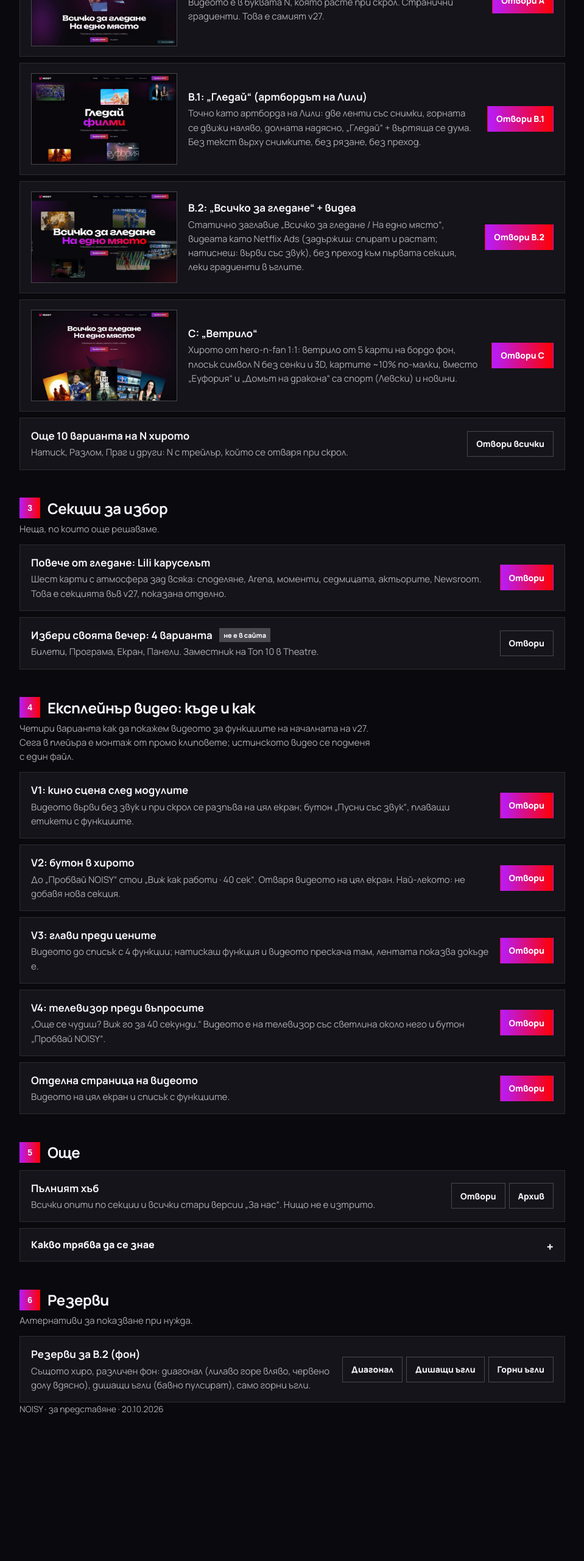
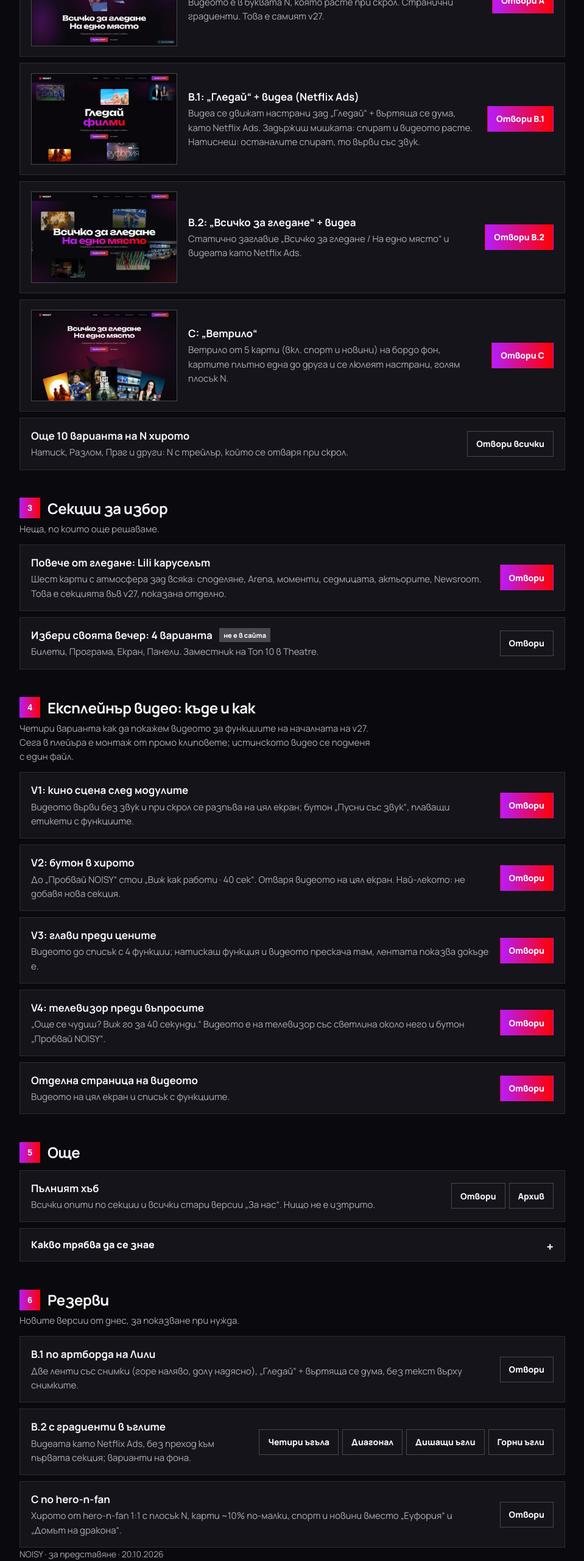
Before and after one commit to BukiZvqra/noisy-hub, a plain HTML site: page index.html in a window 1280 px wide. Shown: the part 1114-3674 px from the top of the page at 61% size, without its empty margins (160-1119 px from the left). Before the commit the page ends 3436 px from the top, so only its background shows below. Drawn offline with Linux system fonts and the light colour scheme; a web font is replaced by a local one.

Commit message:
hub: main = previous versions, today's new in Reserves; B/C on GitHub Pages

```diff
--- a/index.html
+++ b/index.html
@@ -47,9 +47,9 @@
 
 <section><h2><span class="n">2</span>Избор на хиро (първият екран)</h2><p class="sub">Четири варианта на началната (A, B.1, B.2, C), различават се само по хирото. Всичко отдолу е същото като във v27. Хирото на v27 е версия A.</p>
 <div class="it opt"><img class="th" src="assets/opt-a.jpg?v=4" alt="" width="320" height="200" loading="lazy"><div><b>A: N със градиенти <span class="tag">последна версия</span></b><p>Видеото е в буквата N, която расте при скрол. Странични градиенти. Това е самият v27.</p></div><div class="go"><a class="pri" href="https://noisy-v27.vercel.app/" target="_blank" rel="noopener">Отвори A</a></div></div>
-<div class="it opt"><img class="th" src="assets/opt-b1.jpg?v=4" alt="" width="320" height="200" loading="lazy"><div><b>B.1: „Гледай“ (артбордът на Лили)</b><p>Точно като артборда на Лили: две ленти със снимки, горната се движи наляво, долната надясно, „Гледай“ + въртяща се дума. Без текст върху снимките, без рязане, без преход.</p></div><div class="go"><a class="pri" href="https://noisy-home-b.vercel.app/" target="_blank" rel="noopener">Отвори B.1</a></div></div>
-<div class="it opt"><img class="th" src="assets/opt-b2.jpg?v=4" alt="" width="320" height="200" loading="lazy"><div><b>B.2: „Всичко за гледане“ + видеа</b><p>Статично заглавие „Всичко за гледане / На едно място“, видеата като Netflix Ads (задържиш: спират и растат; натиснеш: върви със звук), без преход към първата секция, леки градиенти в ъглите.</p></div><div class="go"><a class="pri" href="https://noisy-home-b.vercel.app/b2.html" target="_blank" rel="noopener">Отвори B.2</a></div></div>
-<div class="it opt"><img class="th" src="assets/opt-c.jpg?v=4" alt="" width="320" height="200" loading="lazy"><div><b>C: „Ветрило“</b><p>Хирото от hero-n-fan 1:1: ветрило от 5 карти на бордо фон, плосък символ N без сенки и 3D, картите ~10% по-малки, вместо „Еуфория“ и „Домът на дракона“ са спорт (Левски) и новини.</p></div><div class="go"><a class="pri" href="https://noisy-home-c.vercel.app/" target="_blank" rel="noopener">Отвори C</a></div></div>
+<div class="it opt"><img class="th" src="assets/opt-b1.jpg?v=4" alt="" width="320" height="200" loading="lazy"><div><b>B.1: „Гледай“ + видеа (Netflix Ads)</b><p>Видеа се движат настрани зад „Гледай“ + въртяща се дума, като Netflix Ads. Задържиш мишката: спират и видеото расте. Натиснеш: останалите спират, то върви със звук.</p></div><div class="go"><a class="pri" href="https://bukizvqra.github.io/noisy-home-b/" target="_blank" rel="noopener">Отвори B.1</a></div></div>
+<div class="it opt"><img class="th" src="assets/opt-b2.jpg?v=4" alt="" width="320" height="200" loading="lazy"><div><b>B.2: „Всичко за гледане“ + видеа</b><p>Статично заглавие „Всичко за гледане / На едно място“ и видеата като Netflix Ads.</p></div><div class="go"><a class="pri" href="https://bukizvqra.github.io/noisy-home-b/b2.html" target="_blank" rel="noopener">Отвори B.2</a></div></div>
+<div class="it opt"><img class="th" src="assets/opt-c.jpg?v=4" alt="" width="320" height="200" loading="lazy"><div><b>C: „Ветрило“</b><p>Ветрило от 5 карти (вкл. спорт и новини) на бордо фон, картите плътно една до друга и се люлеят настрани, голям плосък N.</p></div><div class="go"><a class="pri" href="https://bukizvqra.github.io/noisy-home-c/" target="_blank" rel="noopener">Отвори C</a></div></div>
 <div class="it"><div><b>Още 10 варианта на N хирото</b><p>Натиск, Разлом, Праг и други: N с трейлър, който се отваря при скрол.</p></div><div class="go"><a href="https://noisy-hero-n.vercel.app/" target="_blank" rel="noopener">Отвори всички</a></div></div>
 </section>
 
@@ -76,8 +76,10 @@
 <li>Иконата на Rotten Tomatoes е рисувана; преди публичен лаунч трябва лицензиран файл.</li>
 </ul></div></details>
 </section>
-<section><h2><span class="n">6</span>Резерви</h2><p class="sub">Алтернативи за показване при нужда.</p>
-<div class="it sm"><div><b>Резерви за B.2 (фон)</b><p>Същото хиро, различен фон: диагонал (лилаво горе вляво, червено долу вдясно), дишащи ъгли (бавно пулсират), само горни ъгли.</p></div><div class="go"><a href="https://noisy-home-b.vercel.app/b2-diag.html" target="_blank" rel="noopener">Диагонал</a><a href="https://noisy-home-b.vercel.app/b2-breath.html" target="_blank" rel="noopener">Дишащи ъгли</a><a href="https://noisy-home-b.vercel.app/b2-top.html" target="_blank" rel="noopener">Горни ъгли</a></div></div>
+<section><h2><span class="n">6</span>Резерви</h2><p class="sub">Новите версии от днес, за показване при нужда.</p>
+<div class="it sm"><div><b>B.1 по артборда на Лили</b><p>Две ленти със снимки (горе наляво, долу надясно), „Гледай“ + въртяща се дума, без текст върху снимките.</p></div><div class="go"><a href="https://bukizvqra.github.io/noisy-home-b/b1-lili.html" target="_blank" rel="noopener">Отвори</a></div></div>
+<div class="it sm"><div><b>B.2 с градиенти в ъглите</b><p>Видеата като Netflix Ads, без преход към първата секция; варианти на фона.</p></div><div class="go"><a href="https://bukizvqra.github.io/noisy-home-b/b2-corners.html" target="_blank" rel="noopener">Четири ъгъла</a><a href="https://bukizvqra.github.io/noisy-home-b/b2-diag.html" target="_blank" rel="noopener">Диагонал</a><a href="https://bukizvqra.github.io/noisy-home-b/b2-breath.html" target="_blank" rel="noopener">Дишащи ъгли</a><a href="https://bukizvqra.github.io/noisy-home-b/b2-top.html" target="_blank" rel="noopener">Горни ъгли</a></div></div>
+<div class="it sm"><div><b>C по hero-n-fan</b><p>Хирото от hero-n-fan 1:1 с плосък N, карти ~10% по-малки, спорт и новини вместо „Еуфория“ и „Домът на дракона“.</p></div><div class="go"><a href="https://bukizvqra.github.io/noisy-home-c/fan.html" target="_blank" rel="noopener">Отвори</a></div></div>
 </section>
 </main>
 <footer class="w"><span>NOISY · за представяне · 20.10.2026</span></footer>
```
